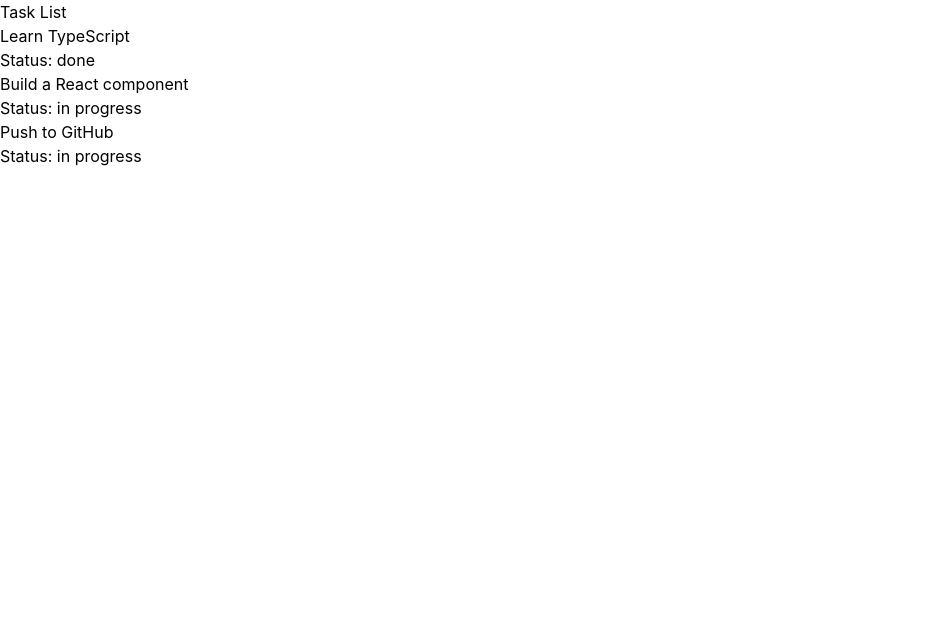
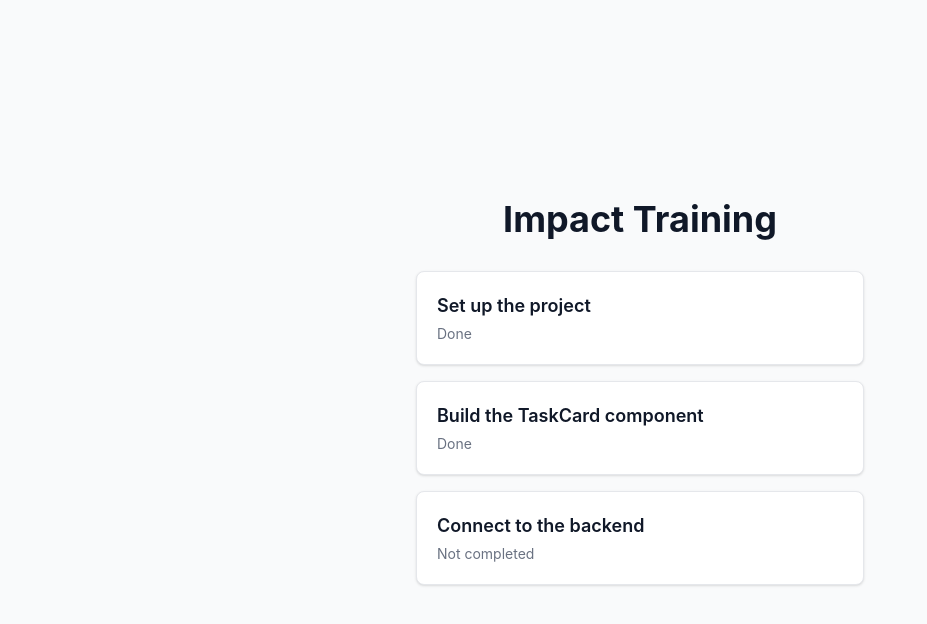
Before and after one commit to krikor-s/code-impact-training, a React (Vite) app in the folder frontend/: page / in a window 1280 px wide. Shown: the top 624 px of the page, without its empty margins (0-927 px from the left). Built offline with nearby package versions, Linux system fonts and the light colour scheme.

Commit message:
feat(docker): frontend look fix (#15)

```diff
--- a/frontend/src/App.tsx
+++ b/frontend/src/App.tsx
@@ -3,26 +3,30 @@ import type { Task } from "./types";
 
 function TaskCard({ task }: { task: Task }) {
   return (
-    <div>
-      <h2>{task.title}</h2>
-      <p>Status: {task.completed ? "done" : "in progress"}</p>
+    <div className="bg-white rounded-lg shadow-sm border border-gray-200 p-5 mb-4 w-full max-w-md">
+      <h2 className="text-lg font-semibold text-gray-900">{task.title}</h2>
+      <p className="text-sm text-gray-500 mt-1">
+        {task.completed ? "Done" : "Not completed"}
+      </p>
     </div>
   );
 }
 
 export default function App() {
   const [tasks] = useState<Task[]>([
-    { id: "1", title: "Learn TypeScript", completed: true },
-    { id: "2", title: "Build a React component", completed: false },
-    { id: "3", title: "Push to GitHub", completed: false },
+    { id: "1", title: "Set up the project", completed: true },
+    { id: "2", title: "Build the TaskCard component", completed: true },
+    { id: "3", title: "Connect to the backend", completed: false },
   ]);
 
   return (
-    <div>
-      <h1>Task List</h1>
-      {tasks.map((task) => (
-        <TaskCard key={task.id} task={task} />
-      ))}
+    <div className="min-h-screen bg-gray-50 flex flex-col items-center justify-center p-8">
+      <h1 className="text-4xl font-bold text-gray-900 mb-8">Impact Training</h1>
+      <div className="w-full max-w-md">
+        {tasks.map((task) => (
+          <TaskCard key={task.id} task={task} />
+        ))}
+      </div>
     </div>
   );
 }
```
